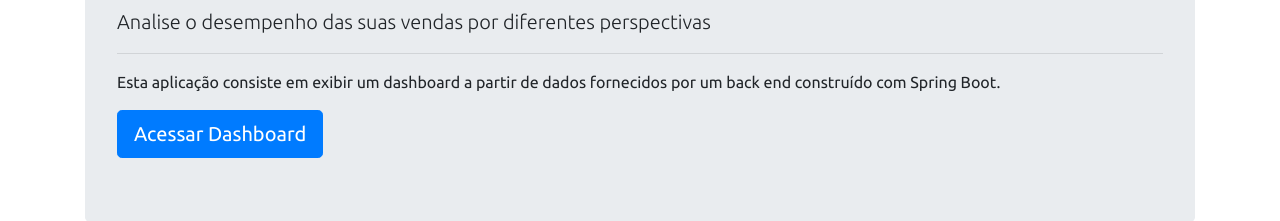
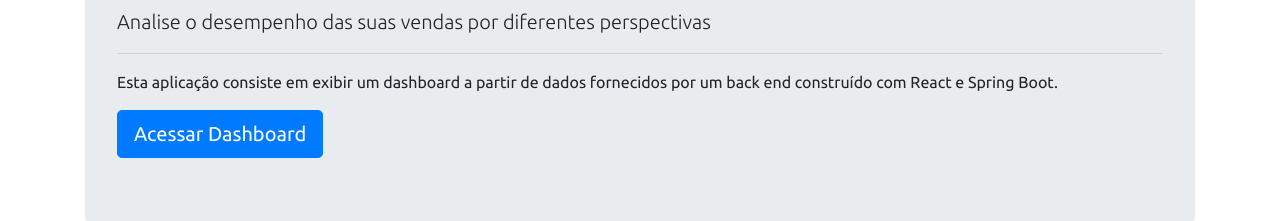
Before and after one commit to A1exsandro/projeto-sds3, a React (Create React App) app in the folder frontend/: page / in a window 1280 px wide. Shown: the part 205-426 px from the top of the page. Built offline with nearby package versions, Linux system fonts and the light colour scheme; no server answers.

Commit message:
Description

```diff
--- a/frontend/src/pages/Home/index.tsx
+++ b/frontend/src/pages/Home/index.tsx
@@ -11,7 +11,7 @@ const Home = () => {
                     <h1 className="display-4">DSVendas</h1>
                     <p className="lead">Analise o desempenho das suas vendas por diferentes perspectivas</p>
                     <hr />
-                    <p>Esta aplicação consiste em exibir um dashboard a partir de dados fornecidos por um back end construído com Spring Boot.</p>
+                    <p>Esta aplicação consiste em exibir um dashboard a partir de dados fornecidos por um back end construído com React e Spring Boot.</p>
                     <Link className="btn btn-primary btn-lg" to="/dashboard">Acessar Dashboard</Link>
                 </div>
             </div>
```
